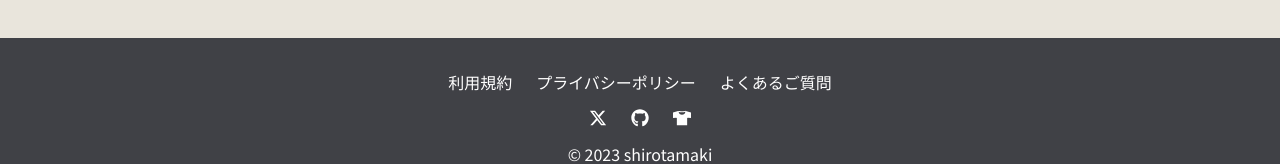
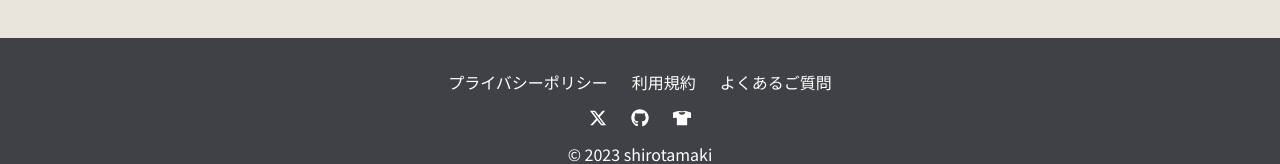
Before and after one commit to shirotamaki/outdoor-heart-sutra, a Next.js app in the folder frontend/: page / in a window 1280 px wide. Shown: the part 1655-1819 px from the top of the page. Built offline with nearby package versions, Linux system fonts and the light colour scheme; no server answers; a web font is replaced by a local one.

Commit message:
🩹 footerにあるリンクの配置を変更する

```diff
--- a/frontend/src/components/Footer.tsx
+++ b/frontend/src/components/Footer.tsx
@@ -9,18 +9,18 @@ const Footer = () => {
       <div className='flex flex-col justify-center items-center md:py-8 py-4'>
         <nav className='space-x-6 md:mb-3 mb-2 md:text-base text-xs'>
           <Link
+            data-testid='privacy-policy'
+            href='/privacy-policy'
+            className='hover:opacity-50 transition-all duration-100'
+          >
+            プライバシーポリシー
+          </Link>
+          <Link
             data-testid='terms-of-service'
             href='/terms-of-service'
             className='hover:opacity-50 transition-all duration-100'
           >
             利用規約
-          </Link>
-          <Link
-            data-testid='privacy-policy'
-            href='/privacy-policy'
-            className='hover:opacity-50 transition-all duration-100'
-          >
-            プライバシーポリシー
           </Link>
           <Link
             data-testid='faq'
```
